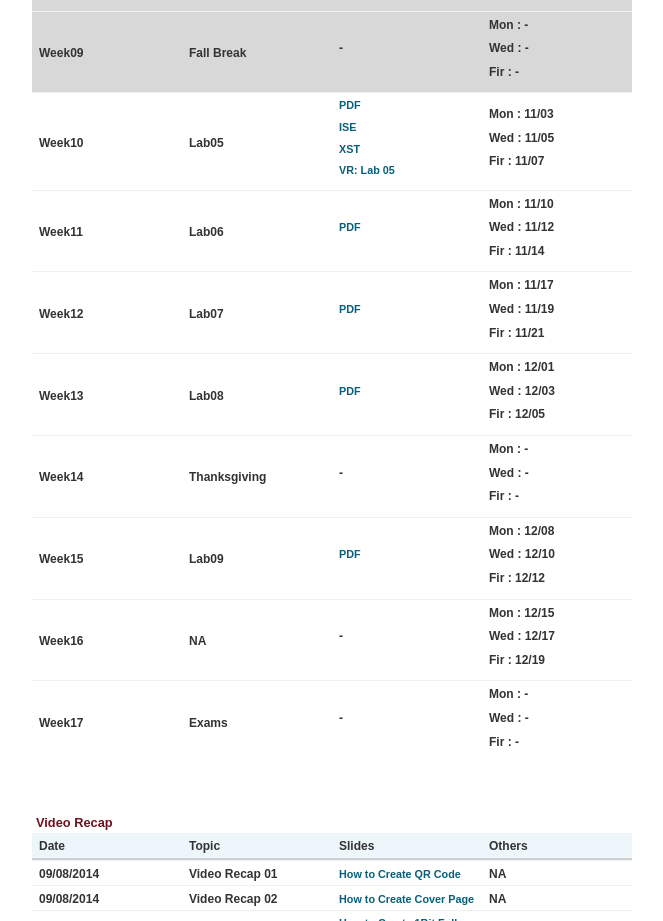
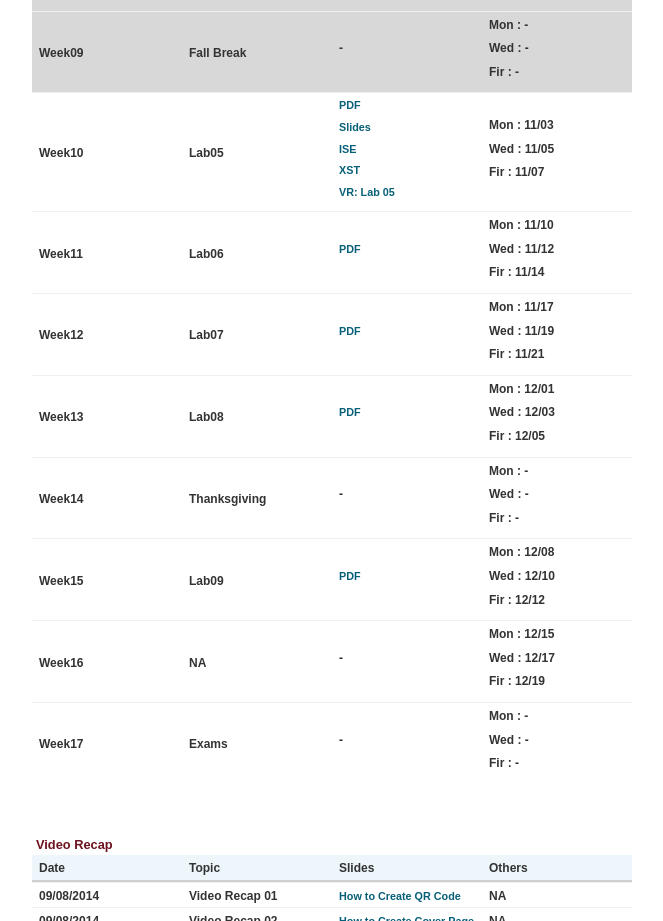
Before and after one commit to masson2013/CSCE2214, a plain HTML site: page schedule.html in a window 1280 px wide. Shown: the part 1148-2069 px from the top of the page, without its empty margins (228-891 px from the left). Drawn offline with Linux system fonts and the light colour scheme.

Commit message:
add Lab05.ppt

```diff
--- a/schedule.html
+++ b/schedule.html
@@ -182,6 +182,7 @@
 				<td><b>Lab05</b></td>
 				<td>
 					<a href="http://csce.uark.edu/~senma/CSCE2214/Slides/Lab05.pdf"> <b>PDF			</b></a><p></p>
+ 					<a href="http://csce.uark.edu/~senma/CSCE2214/Slides/Lab05.ppt"> <b>Slides</b></a><p></p>
 					<a href="http://csce.uark.edu/~senma/CSCE2214/Slides/Lab05.zip"> <b>ISE	</b></a><p></p>
 					<a href="http://csce.uark.edu/~senma/CSCE2214/Slides/Xilinx_XST_User_Guide.pdf"> <b>XST	</b></a><p></p>
 					<a href="http://youtu.be/FLv_UNLmtQ8"><b>VR: Lab 05</b></a><p></p>
```
